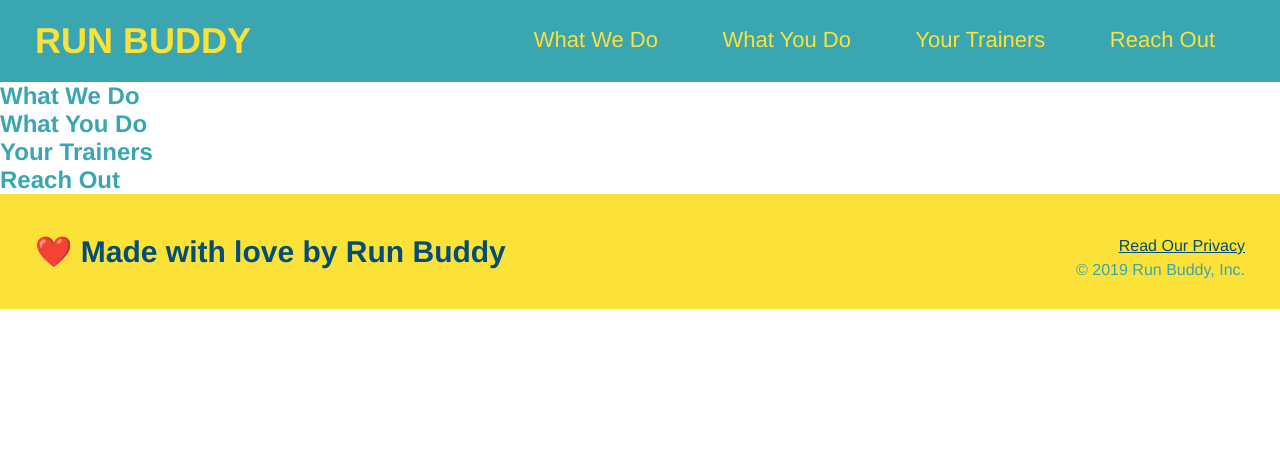
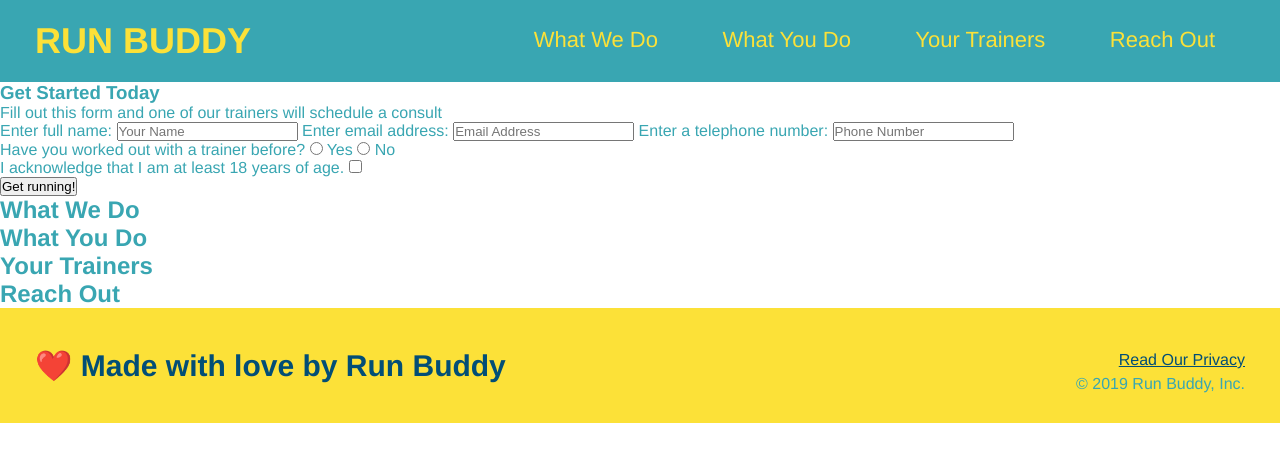
Before and after one commit to Ondayko14/run-buddy, a plain HTML site: page index.html in a window 1280 px wide. Drawn offline with Linux system fonts and the light colour scheme.

Commit message:
Added forms for Hero

```diff
--- a/index.html
+++ b/index.html
@@ -34,7 +34,37 @@
 
         <!--hero/jumbotron-->
         <section>
+            <div>
+                <h3>Get Started Today</h3>
+                <p>Fill out this form and one of our trainers will schedule a consult</p>
+            <!--Add form Element-->
+                <form>
+                    <label for="name">Enter full name:</label>
+                    <input type="text" placeholder="Your Name" name="name" id="name" />
+                    <label for="email">Enter email address:</label>
+                    <input type="email" placeholder="Email Address" name="email" id="email" />
+                    <label for="phone">Enter a telephone number:</label>
+                    <input type="tel" placeholder="Phone Number" name="phone" id="phone" />
+                    <p>
+                        Have you worked out with a trainer before?
+                        <input type="radio" name="trainer-confirm" id="trainer-yes" />
+                        <label for="trainer-yes">Yes</label>
+                        <input type="radio" name="trainer confirm" id="trainer-no" />
+                        <label for="trainer-no">No</label>
+                    </p>
+                    <p>
+                        <label for="checkbox">
+                            I acknowledge that I am at least 18 years of age.
+                        </label>
+                        <input type="checkbox" name="age-confirm" id="checkbox" />
+                    </p>
+                    <button type="submit">
+                        Get running!
+                    </button>
+                </form>
+            </div>
         </section>
+        <!-- end hero -->
 
         <!--"what we do" section-->
         <section>
```
